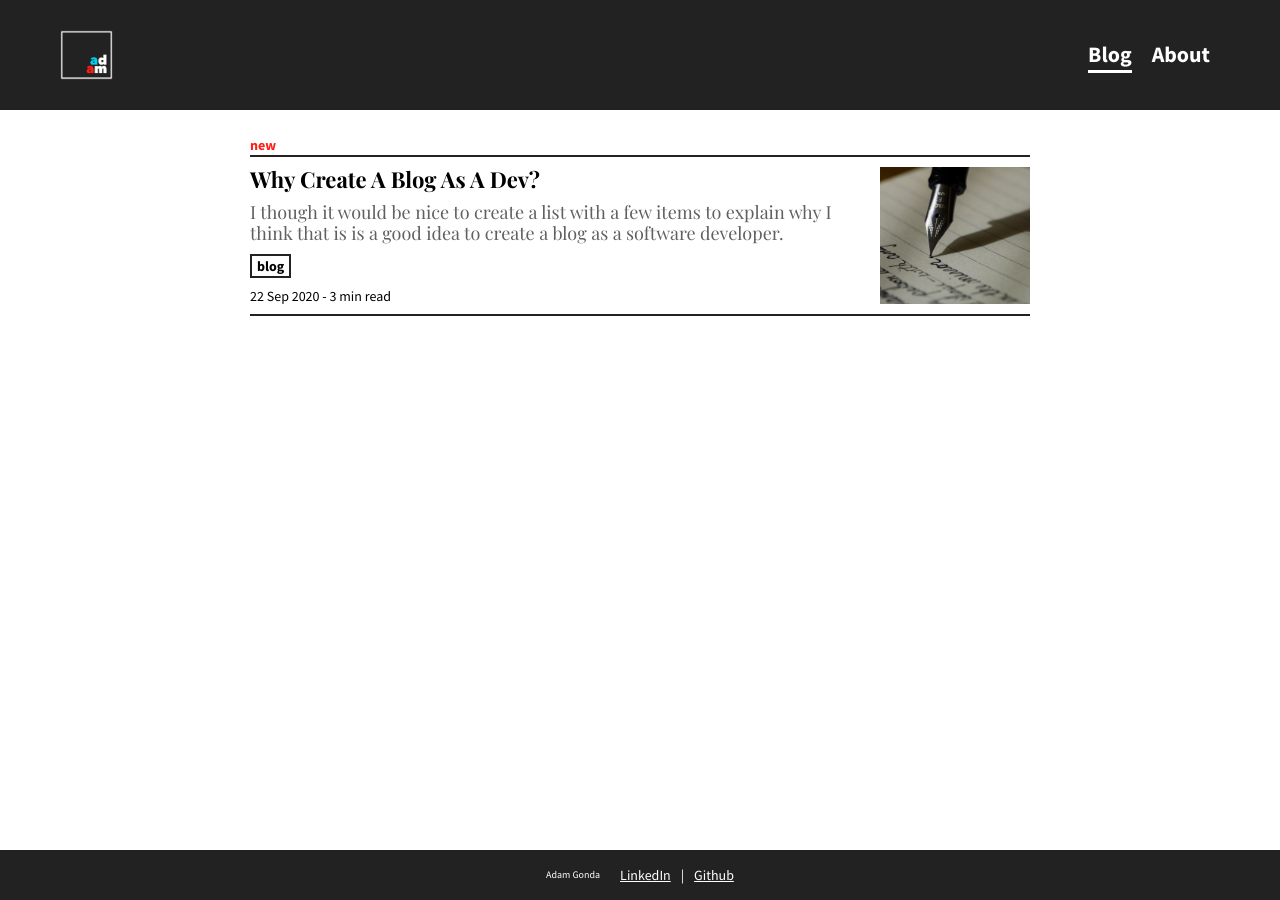
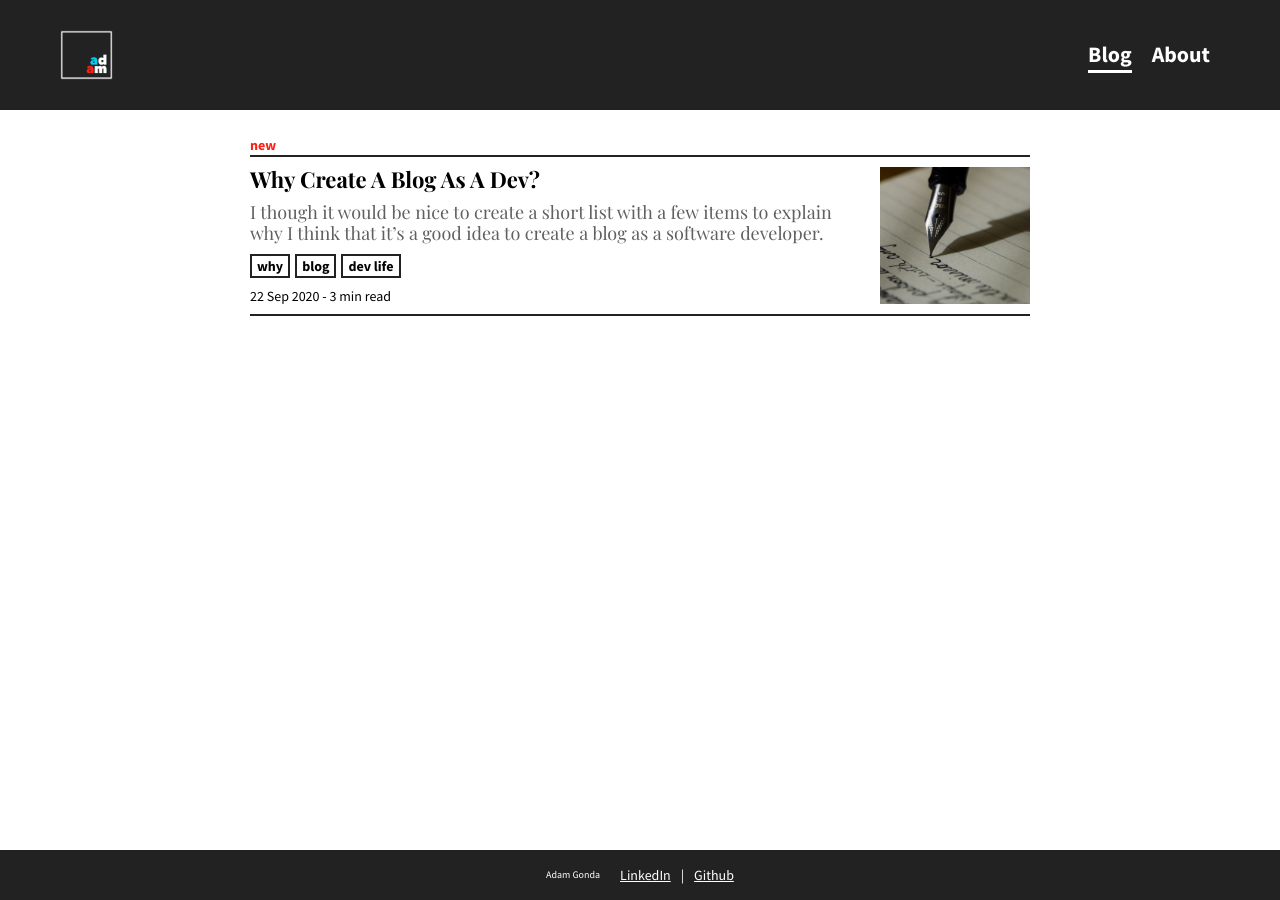
Before and after one commit to AdamGonda/adamgonda.com, a Jekyll site: the page built from index.html, in a window 1280 px wide. Built offline with Jekyll 4.4.1, drawn with Linux system fonts in a browser that asks for light colours.

Commit message:
update b-post

```diff
--- a/_posts/2020-09-22-Why-create-a-blog-as-a-dev?.md
+++ b/_posts/2020-09-22-Why-create-a-blog-as-a-dev?.md
@@ -4,13 +4,12 @@ author: Adam Gonda
 cover: 2020-09-22/writing.jpg
 minutes: 3
 tags:
+  - why
   - blog
+  - dev life
 ---
-I though it would be nice to create a list with a few items to explain why I think that
-is is a good idea to create a blog as a software developer.
-
-- one
-- two
+I though it would be nice to create a short list with a few items to explain why I think that
+it's a good idea to create a blog as a software developer.
 
 # Learning by teaching
 When you have to write about a topic, you have to understand it well enough so you can explain it in detail to others, so if you have holes in your knowledge you inevitably have to learn.
```
Also changed, not shown: other parts of _posts/2020-09-22-Why-create-a-blog-as-a-dev?.md (+7 -3 lines).
